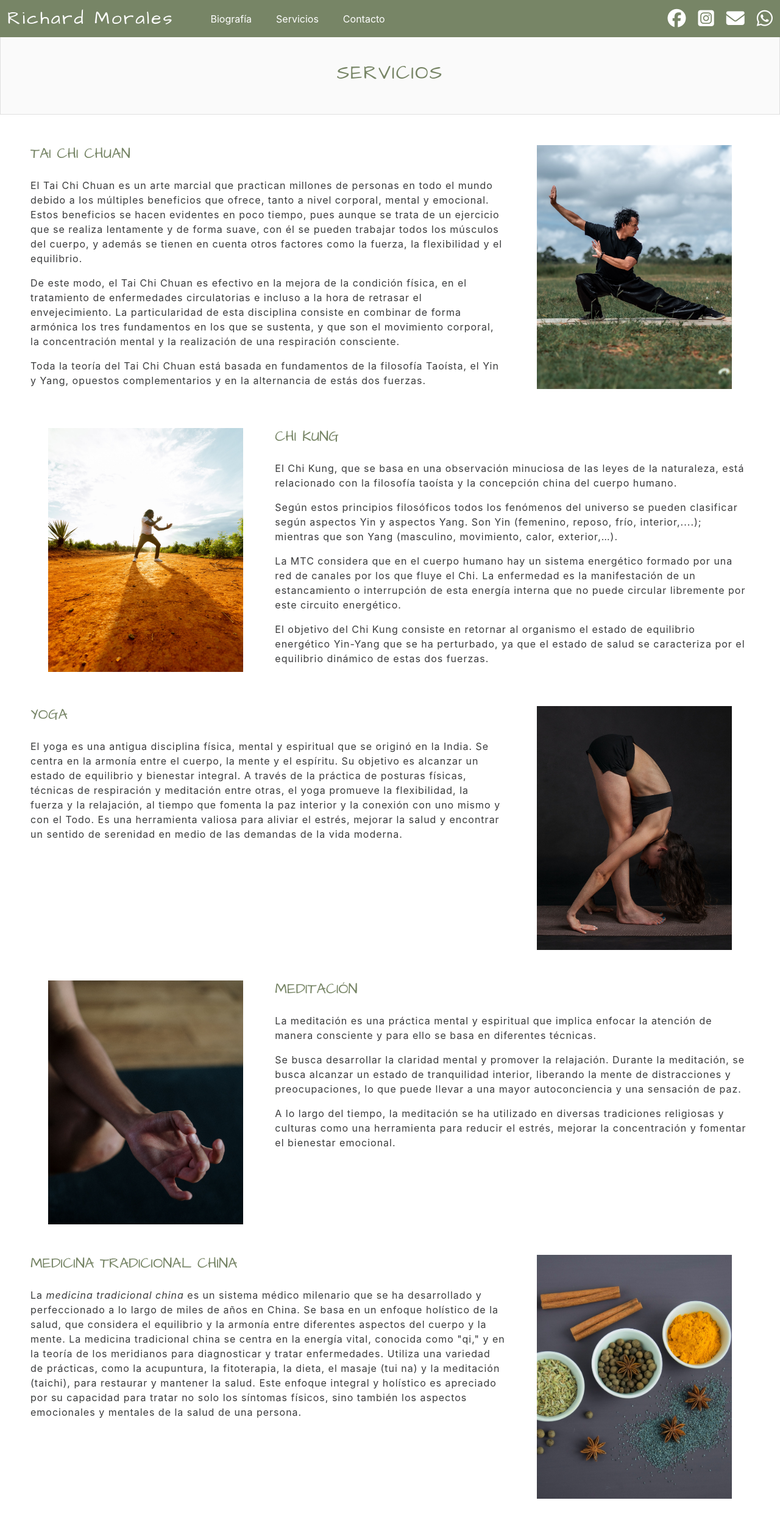
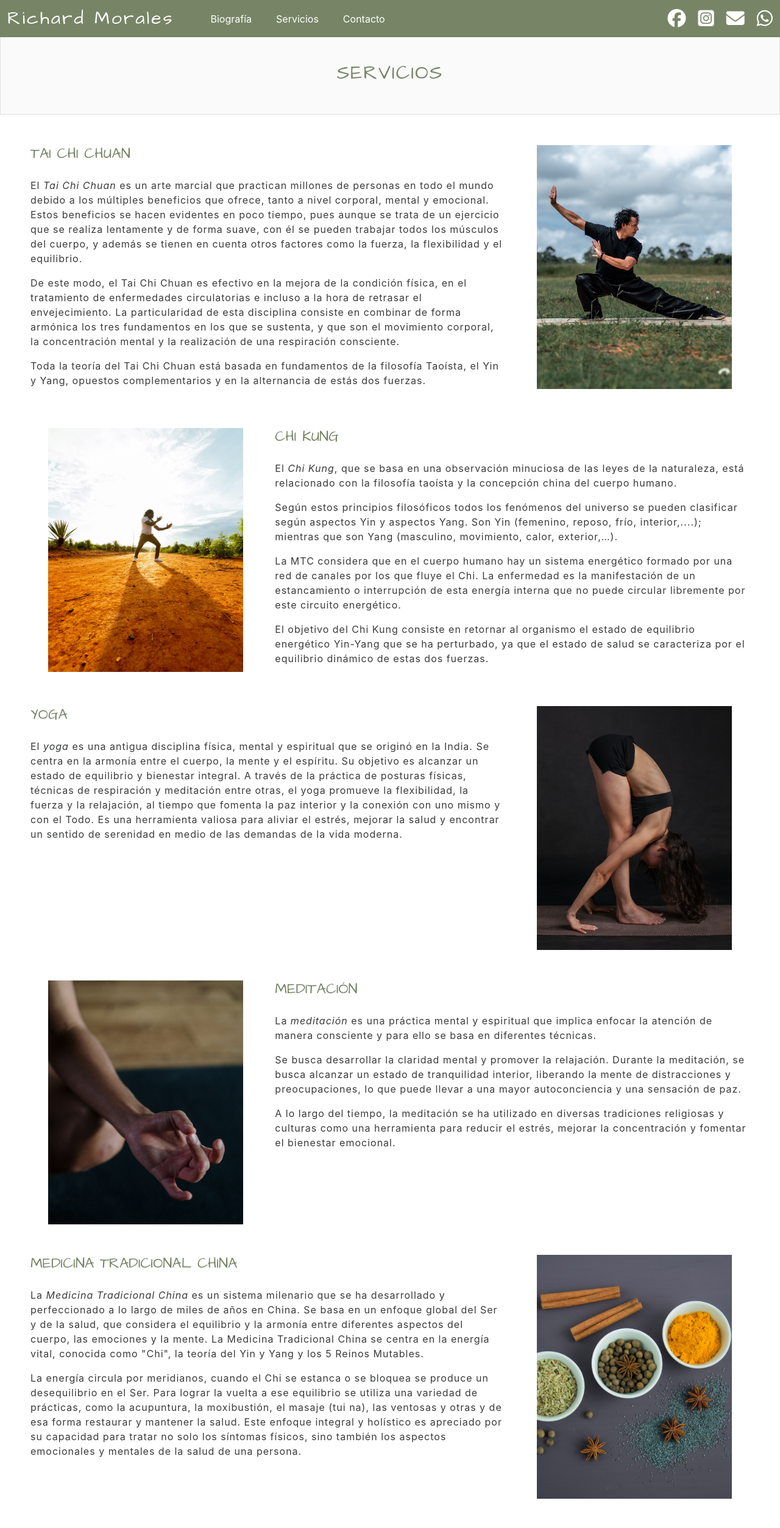
Before and after one commit to stephaniecrocker91/richardmorales2, a React (Create React App) app: page /servicios in a window 1280 px wide. Shown: the top 2506 px of the page at 61% size. Built offline with nearby package versions, Linux system fonts and the light colour scheme.

Commit message:
edit services

```diff
--- a/src/components/Servicios.js
+++ b/src/components/Servicios.js
@@ -17,7 +17,7 @@ function Servicios() {
             title: "Tai Chi Chuan",
             image: taichichuan,
             info: <>
-            <p>El Tai Chi Chuan es un arte marcial que practican millones de personas en todo el mundo debido a los múltiples beneficios que ofrece, tanto a nivel corporal, mental y emocional. Estos beneficios se hacen evidentes en poco tiempo, pues aunque se trata de un ejercicio que se realiza lentamente y de forma suave, con él se pueden trabajar todos los músculos del cuerpo, y además se tienen en cuenta otros factores como la fuerza, la flexibilidad y el equilibrio.</p>
+            <p>El <em>Tai Chi Chuan</em> es un arte marcial que practican millones de personas en todo el mundo debido a los múltiples beneficios que ofrece, tanto a nivel corporal, mental y emocional. Estos beneficios se hacen evidentes en poco tiempo, pues aunque se trata de un ejercicio que se realiza lentamente y de forma suave, con él se pueden trabajar todos los músculos del cuerpo, y además se tienen en cuenta otros factores como la fuerza, la flexibilidad y el equilibrio.</p>
             <p>De este modo, el Tai Chi Chuan es efectivo en la mejora de la condición física, en el tratamiento de enfermedades circulatorias e incluso a la hora de retrasar el envejecimiento. La particularidad de esta disciplina consiste en combinar de forma armónica los tres fundamentos en los que se sustenta, y que son el movimiento corporal, la concentración mental y la realización de una respiración consciente.</p>
             <p>Toda la teoría del Tai Chi Chuan está basada en fundamentos de la filosofía Taoísta, el Yin y Yang, opuestos complementarios y en la  alternancia de estás dos fuerzas.</p>
         </>
@@ -26,7 +26,7 @@ function Servicios() {
             title: "Chi Kung",
             image: chikung,
             info: <>
-            <p>El Chi Kung, que se basa en una observación minuciosa de las leyes de la naturaleza, está relacionado con la filosofía taoísta y la concepción china del cuerpo humano.</p>
+            <p>El <em>Chi Kung</em>, que se basa en una observación minuciosa de las leyes de la naturaleza, está relacionado con la filosofía taoísta y la concepción china del cuerpo humano.</p>
             <p>Según estos principios filosóficos todos los fenómenos del universo se pueden clasificar según aspectos Yin y aspectos Yang. Son Yin (femenino, reposo, frío, interior,....); mientras que son Yang (masculino, movimiento, calor, exterior,…).</p>
             <p>La MTC considera que en el cuerpo humano hay un sistema energético formado por una red de canales por los que fluye el Chi. La enfermedad es la manifestación de un estancamiento o interrupción de esta energía interna que no puede circular libremente por este circuito energético.</p>
             <p>El objetivo del Chi Kung consiste en retornar al organismo el estado de equilibrio energético Yin-Yang que se ha perturbado, ya que el estado de salud se caracteriza por el equilibrio dinámico de estas dos fuerzas.</p>
@@ -35,13 +35,13 @@ function Servicios() {
         {
             title: "Yoga",
             image: yoga,
-            info: <p>El yoga es una antigua disciplina física, mental y espiritual que se originó en la India. Se centra en la armonía entre el cuerpo, la mente y el espíritu. Su objetivo es alcanzar un estado de equilibrio y bienestar integral. A través de la práctica de posturas físicas, técnicas de respiración y meditación entre otras, el yoga promueve la flexibilidad, la fuerza y la relajación, al tiempo que fomenta la paz interior y la conexión con uno mismo y con el Todo. Es una herramienta valiosa para aliviar el estrés, mejorar la salud y encontrar un sentido de serenidad en medio de las demandas de la vida moderna.</p>
+            info: <p>El <em>yoga</em> es una antigua disciplina física, mental y espiritual que se originó en la India. Se centra en la armonía entre el cuerpo, la mente y el espíritu. Su objetivo es alcanzar un estado de equilibrio y bienestar integral. A través de la práctica de posturas físicas, técnicas de respiración y meditación entre otras, el yoga promueve la flexibilidad, la fuerza y la relajación, al tiempo que fomenta la paz interior y la conexión con uno mismo y con el Todo. Es una herramienta valiosa para aliviar el estrés, mejorar la salud y encontrar un sentido de serenidad en medio de las demandas de la vida moderna.</p>
         },
         {
             title: "Meditación",
             image: meditacion,
             info: <>
-            <p>La meditación es una práctica mental y espiritual que implica enfocar la atención de manera consciente y para ello se basa en diferentes técnicas.</p>
+            <p>La <em>meditación</em> es una práctica mental y espiritual que implica enfocar la atención de manera consciente y para ello se basa en diferentes técnicas.</p>
             <p>Se busca desarrollar la claridad mental y promover la relajación. Durante la meditación, se busca alcanzar un estado de tranquilidad interior, liberando la mente de distracciones y preocupaciones, lo que puede llevar a una mayor autoconciencia y una sensación de paz.</p>
             <p>A lo largo del tiempo, la meditación se ha utilizado en diversas tradiciones religiosas y culturas como una herramienta para reducir el estrés, mejorar la concentración y fomentar el bienestar emocional.</p>
             </>
@@ -49,9 +49,10 @@ function Servicios() {
         }, {
             title: "Medicina Tradicional China",
             image: china,
-            info: <p>
-                La <em>medicina tradicional china</em> es un sistema médico milenario que se ha desarrollado y perfeccionado a lo largo de miles de años en China. Se basa en un enfoque holístico de la salud, que considera el equilibrio y la armonía entre diferentes aspectos del cuerpo y la mente. La medicina tradicional china se centra en la energía vital, conocida como "qi," y en la teoría de los meridianos para diagnosticar y tratar enfermedades. Utiliza una variedad de prácticas, como la acupuntura, la fitoterapia, la dieta, el masaje (tui na) y la meditación (taichi), para restaurar y mantener la salud. Este enfoque integral y holístico es apreciado por su capacidad para tratar no solo los síntomas físicos, sino también los aspectos emocionales y mentales de la salud de una persona.
-                </p>
+            info: <>
+            <p>La <em>Medicina Tradicional China</em> es un sistema  milenario que se ha desarrollado y perfeccionado a lo largo de miles de años en China. Se basa en un enfoque global del Ser y de la salud, que considera el equilibrio y la armonía entre diferentes aspectos del cuerpo, las emociones y la mente. La Medicina Tradicional China se centra en la energía vital, conocida como "Chi", la teoría del Yin y Yang y los 5 Reinos Mutables. </p>
+            <p>La energía circula por meridianos, cuando el Chi se estanca o se bloquea se  produce un desequilibrio en el Ser. Para lograr la vuelta a ese equilibrio se utiliza una variedad de prácticas, como la acupuntura, la moxibustión, el masaje (tui na), las ventosas y otras y de esa forma restaurar y mantener la salud. Este enfoque integral y holístico es apreciado por su capacidad para tratar no solo los síntomas físicos, sino también los aspectos emocionales y mentales de la salud de una persona.</p>
+            </>
         }, {
             title: "Reiki",
             image: reiki,
```
